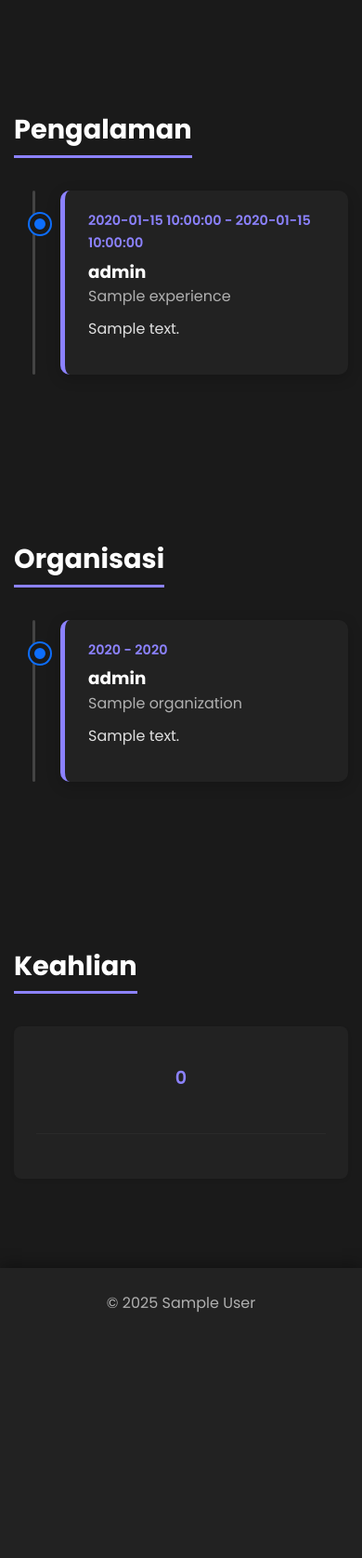
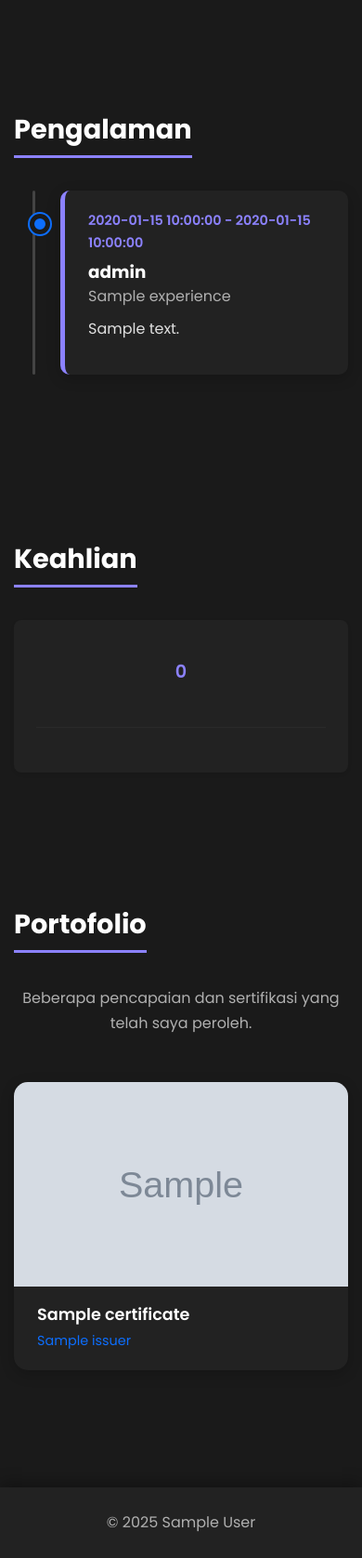
Before and after one commit to bimoibra14/uts-cv-pemrograman-web, a CodeIgniter 4 app: the page made by app/Views/cv_view.php in a window 390 px wide. Shown: the part 1440-3116 px from the top of the page at 93% size. Before the commit the page ends 2852 px from the top, so only its background shows below. Run offline with PHP 8.4 and a stand-in for CodeIgniter, Linux system fonts and the light colour scheme; the template is opened without the code that fills it: most values are stand-ins (such as "Sample title", 1, 10 or a date in 2020); grey boxes marked "Sample" are stand-in pictures; some libraries are stand-ins or nearby versions.

Commit message:
update SQL

```diff
--- /dev/null
+++ b/app/Models/CertificateModel.php
@@ -0,0 +1,5 @@
+<?php namespace App\Models;
+use CodeIgniter\Model;
+class CertificateModel extends Model {
+    protected $table = 'certificates'; // Nama tabel
+}
--- a/app/Models/organizationModel.php
+++ /dev/null
@@ -1,5 +0,0 @@
-<?php namespace App\Models;
-use CodeIgniter\Model;
-class OrganizationModel extends Model {
-    protected $table = 'organization'; // Nama tabel
-}
--- a/app/Views/cv_view.php
+++ b/app/Views/cv_view.php
@@ -680,6 +680,54 @@
         body.light-mode footer {
             background-color: var(--dark-bg-2);
         }
+
+        /* ============================== */
+/* CSS UNTUK KARTU PORTOFOLIO     */
+/* ============================== */
+.portfolio-card {
+    background-color: var(--dark-bg-2);
+    border-radius: 15px;
+    box-shadow: 0 4px 15px rgba(0,0,0,0.2);
+    margin-bottom: 30px;
+    overflow: hidden;
+    transition: all 0.3s ease;
+    animation: fadeInUp 0.8s ease-out forwards;
+    opacity: 0;
+}
+.portfolio-card:hover {
+    transform: translateY(-5px);
+    box-shadow: 0 8px 25px rgba(0,0,0,0.3);
+}
+.portfolio-card-img {
+    width: 100%;
+    height: 220px;
+    object-fit: cover;
+    display: block;
+}
+.portfolio-card-body {
+    padding: 20px 25px;
+}
+.portfolio-card-title {
+    font-family: 'Poppins', sans-serif;
+    font-weight: 600;
+    font-size: 1.1rem;
+    color: var(--heading-color-light);
+    margin-bottom: 5px;
+}
+.portfolio-card-issuer {
+    font-size: 0.9rem;
+    color: var(--primary-color);
+    font-weight: 500;
+    margin-bottom: 0;
+}
+
+/* CSS untuk subtitle (deskripsi) section */
+.section-subtitle {
+    color: var(--secondary-text);
+    text-align: center;
+    max-width: 600px;
+    margin: 0 auto 50px auto;
+}
     </style>
 </head>
 <body data-bs-spy="scroll" data-bs-target="#cv-navbar" data-bs-offset="100">
@@ -702,10 +750,9 @@
                 <a class="nav-link" href="#pengalaman">Pengalaman</a>
             </li>
             <li class="nav-item">
-                <a class="nav-link" href="#organisasi">Organisasi</a>
+                <a class="nav-link" href="#keahlian">Keahlian</a>
             </li>
-            <li class="nav-item">
-                <a class="nav-link" href="#keahlian">Keahlian</a>
+            <li><a class="nav-link" href="#portofolio">Portofolio</a>
             </li>
         </ul>
 
@@ -729,7 +776,7 @@
                 <p class="hero-greeting">Halo, saya</p>
                 <h1><?= $personal['full_name'] ?? 'Mochammad Bimo Ibrahim' ?></h1>
 
-                <p class="lead"><?= $personal['job_title'] ?? 'Cyber Security | Mahasiswa TI' ?></p>
+                <p class="lead"><?= $personal['job_title'] ?? 'Mahasiswa TI | dengan keahlian dalam pengelolaan database SQL dan pemahaman dasar keamanan siber. Terbiasa bekerja dengan MySQL dan mempelajari praktik keamanan jaringan untuk menjaga integritas serta keamanan data.' ?></p>
 
                 <div class="contact-links">
                     <a href="mailto:<?= $personal['bimoibr159@gmail.com'] ?? '' ?>" class="btn btn-primary"><i class="bi bi-envelope"></i> Email</a>
@@ -793,25 +840,6 @@
             </ul>
         </section>
 
-        <section id="organisasi" class="py-5 section">
-            <h2 class="section-title">Organisasi</h2>
-
-            <ul class="timeline">
-                <?php if (!empty($organizations)): ?>
-                    <?php foreach ($organizations as $org): ?>
-                        <li class="timeline-item">
-                            <div class="timeline-date"><?= $org['start_year'] ?? 'Tahun Mulai' ?> - <?= $org['end_year'] ?? 'Tahun Selesai' ?></div>
-                            <h5 class="timeline-title"><?= $org['role'] ?? 'Posisi Anda' ?></h5>
-                            <h6 class="timeline-company"><?= $org['org_name'] ?? 'Nama Organisasi' ?></h6>
-                            <p><?= $org['description'] ?? 'Deskripsi tugas Anda.' ?></p>
-                        </li>
-                    <?php endforeach; ?>
-                <?php else: ?>
-                    <p>Data organisasi belum ditambahkan.</p>
-                <?php endif; ?>
-            </ul>
-        </section>
-
         <section id="keahlian" class="py-5 section">
             <h2 class="section-title">Keahlian</h2>
 
@@ -863,6 +891,33 @@
             </div>
         </section>
 
+        <section id="portofolio" class="py-5 section">
+    <h2 class="section-title">Portofolio</h2>
+    <p class="section-subtitle">
+        Beberapa pencapaian dan sertifikasi yang telah saya peroleh.
+    </p>
+
+    <div class="row">
+        <?php if (!empty($certificates)): ?>
+            <?php foreach ($certificates as $index => $cert): ?>
+
+                <div class="col-lg-4 col-md-6">
+                    <div class="portfolio-card" style="animation-delay: <?= $index * 100 ?>ms">
+                        <a href="<?= base_url('img/sertifikat/' . $cert['image_filename']) ?>" target="_blank" title="Lihat ukuran penuh">
+                            <img src="<?= base_url('img/sertifikat/' . $cert['image_filename']) ?>" class="portfolio-card-img" alt="<?= htmlspecialchars($cert['title']) ?>">
+                        </a>
+                        <div class="portfolio-card-body">
+                            <h5 class="portfolio-card-title"><?= htmlspecialchars($cert['title']) ?></h5>
+                            <p class="portfolio-card-issuer"><?= htmlspecialchars($cert['issuer']) ?></p>
+                        </div>
+                    </div>
+                </div>
+                <?php endforeach; ?>
+        <?php else: ?>
+            <p style="color: var(--secondary-text); text-align: center;">Belum ada portofolio untuk ditampilkan.</p>
+        <?php endif; ?>
+    </div> </section>
+
     </div> <footer class="text-center p-4 mt-5">
         <p class="mb-0">&copy; <?= date('Y') ?> <?= $personal['full_name'] ?? '' ?></p>
     </footer>
```
Also changed, not shown: app/Controllers/Cv.php (+6 -10 lines), database/uts_cv_web (1).sql (renamed from database/uts_cv_web.sql, +36 -37 lines), public/img/sertifikat/sertifikat_dicodingAI.jpg (added).
